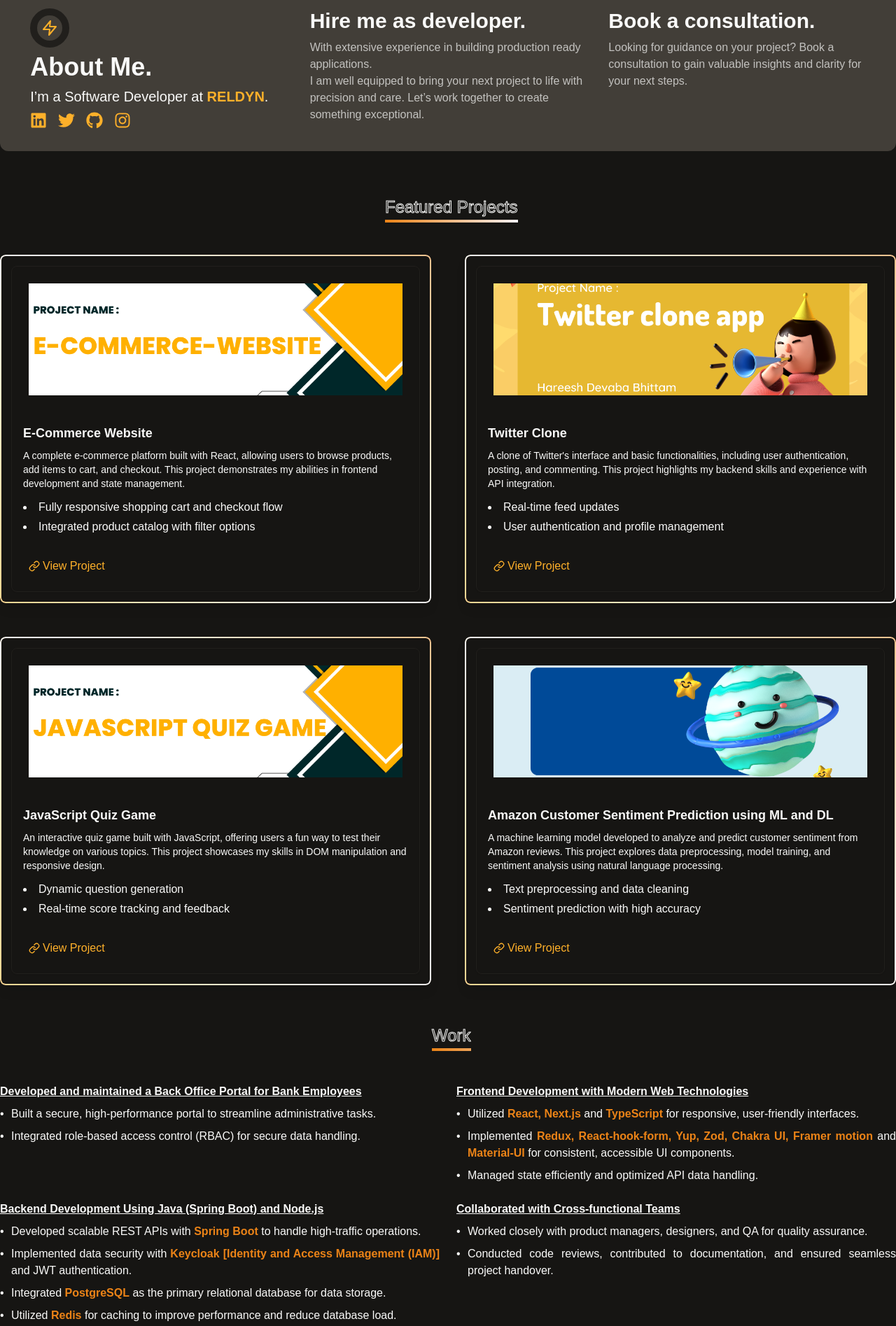
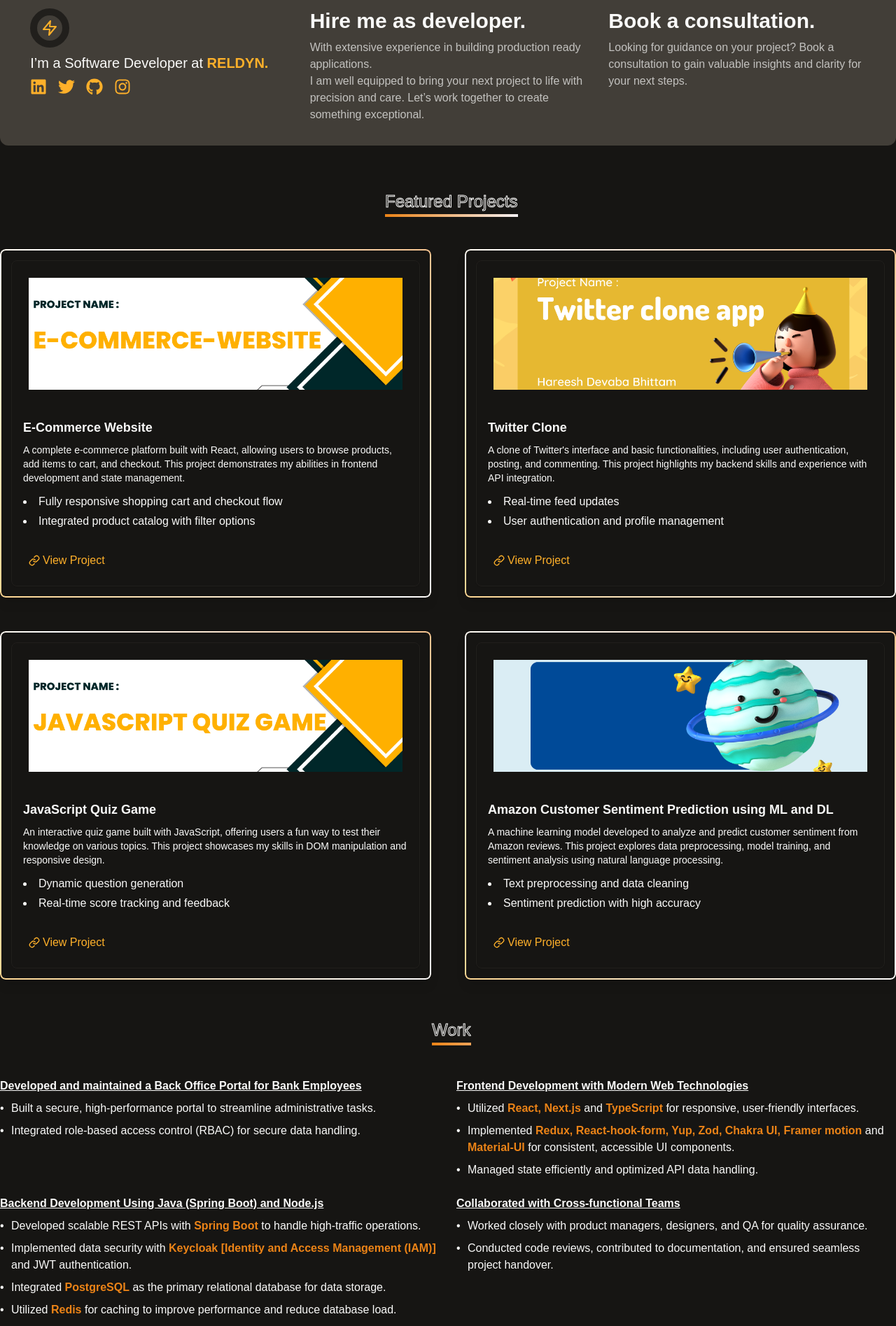
Before and after one commit to Hareesh108/me.github.io, a Next.js app: page / in a window 1280 px wide. Shown: the part 820-2715 px from the top of the page at 70% size. Built offline with nearby package versions, Linux system fonts and the light colour scheme.

Commit message:
Removed logs

```diff
--- a/components/about-me/index.tsx
+++ b/components/about-me/index.tsx
@@ -48,8 +48,6 @@
           </svg>
         </div>
 
-        <h1 className="text-4xl font-bold">About Me.</h1>
-
         {/* <h4 className="text-xl text-wrap text-start">
           I am a passionate full-stack developer with expertise in building
           dynamic, responsive applications using modern frameworks and
@@ -60,10 +58,9 @@
           I’m a Software Developer at{" "}
           <a href="https://reldyn.co" target="_black">
             <span className="text-primary hover:text-pink-600 font-bold">
-              RELDYN
+              RELDYN.
             </span>
           </a>
-          {""}.
         </p>
 
         <div className="flex space-x-4 justify-center mt-2 md:mt-0">
--- a/components/work/index.tsx
+++ b/components/work/index.tsx
@@ -70,7 +70,7 @@
         </div>
 
         <div className="w-full space-y-8 px-4 md:px-0">
-          <div className="grid md:grid-cols-2 gap-6 text-justify">
+          <div className="grid md:grid-cols-2 gap-6 ">
             <div>
               <strong className="underline">
                 Developed and maintained a Back Office Portal for Bank Employees
```
